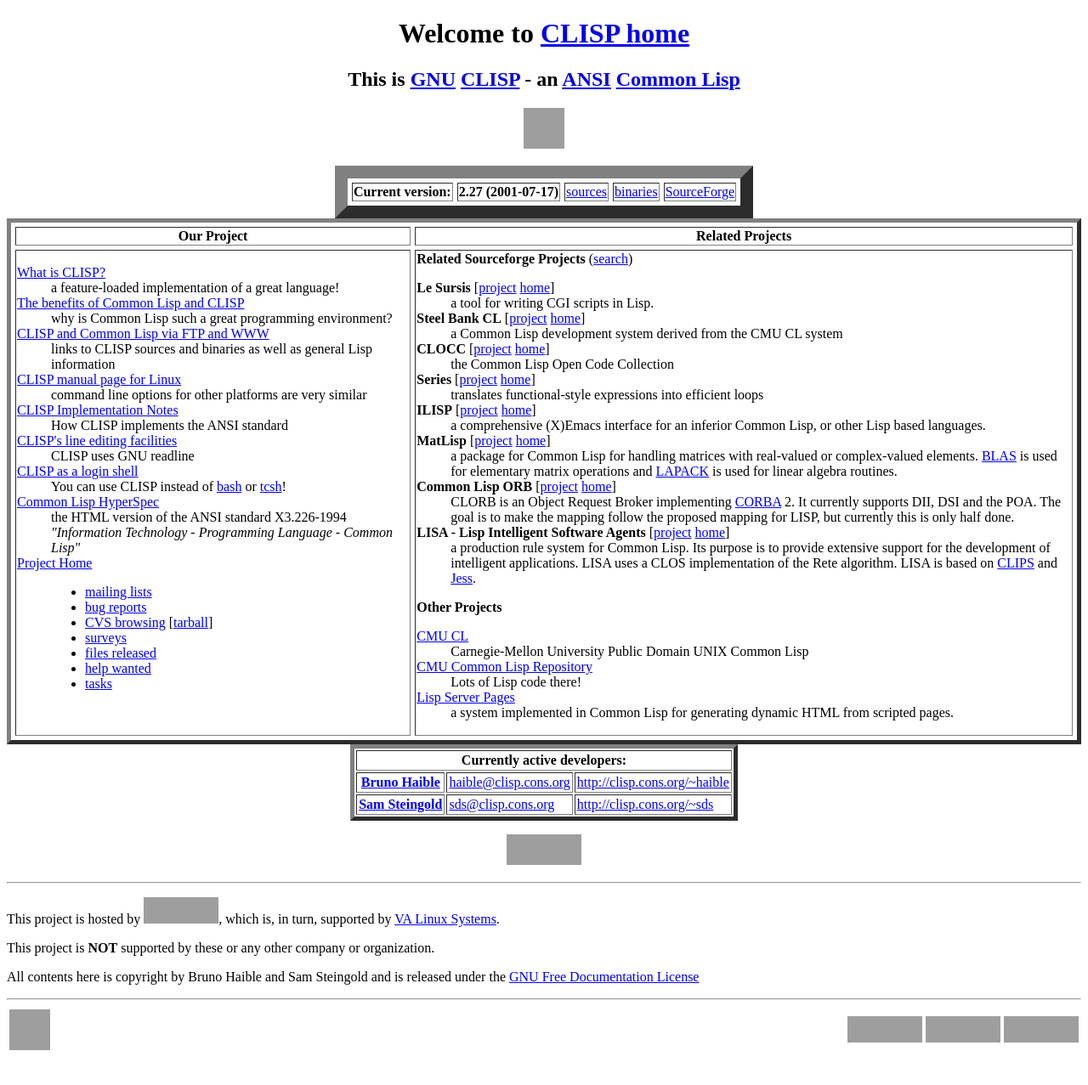
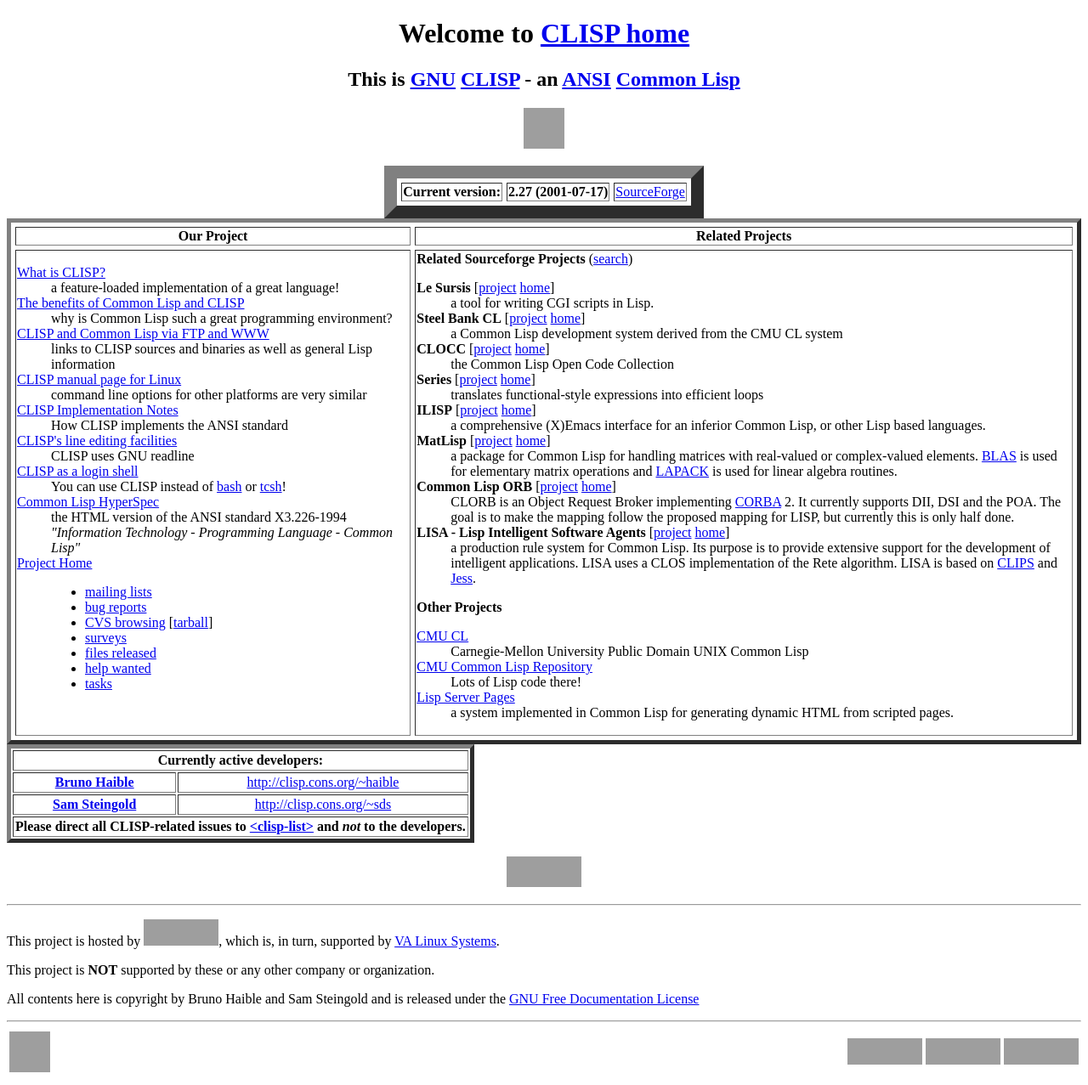
Before and after one commit to gnu-mirror-unofficial/clisp, a PHP site: page / in a window 1280 px wide. Shown: the whole page at 85% size. Before the commit the page ends 1236 px from the top, so only its background shows below. Run offline with PHP 8.4, Linux system fonts and the light colour scheme; grey boxes are pictures that could not be loaded.

Commit message:
cons.org is dead - comment it out

```diff
--- a/index.php
+++ b/index.php
@@ -31,10 +31,12 @@
 
 <table align="center" cellspacing="5" border="15">
 <tr><th>Current version:</th><th>2.27 (2001-07-17)</th>
+<!--
 <td><a href="ftp://clisp.cons.org/pub/lisp/clisp/source/latest/"
        >sources</a></td>
 <td><a href="ftp://clisp.cons.org/pub/lisp/clisp/binaries/latest/"
        >binaries</a></td>
+-->
 <td><a href="ftp://clisp.sourceforge.net/pub/clisp/latest/"
        >SourceForge</a></td>
 </tr></table>
@@ -151,21 +153,20 @@
  </td></tr>
 </table>
 
-<table align="center" cellpadding="2" border="5">
-<tr><th colspan="3">Currently active developers:</th></tr>
-<tr><th><a
-     href="http://sourceforge.net/developer/index.php?form_dev=5923">Bruno
-     Haible</a></th>
-    <td><a href="mailto:haible@clisp.cons.org">haible@clisp.cons.org</a></td>
-    <td><a
-     href="http://clisp.cons.org/~haible">http://clisp.cons.org/~haible</a>
- </td></tr>
-<tr><th><a
-     href="http://sourceforge.net/developer/index.php?form_dev=5735">Sam
-     Steingold</a></th>
-    <td><a href="mailto:sds@clisp.cons.org">sds@clisp.cons.org</a></td>
-    <td><a href="http://clisp.cons.org/~sds">http://clisp.cons.org/~sds</a>
- </td></tr></table>
+<table align="cener" cellpadding="2" border="5">
+<tr><th colspan="2">Currently active developers:</th></tr>
+<tr><th><a href="http://sf.net/users/haible">Bruno Haible</a></th>
+ <td align="center">
+  <a href="http://clisp.cons.org/~haible">http://clisp.cons.org/~haible</a>
+</td></tr>
+<tr><th><a href="http://sf.net/users/sds">Sam Steingold</a></th>
+ <td align="center">
+  <a href="http://clisp.cons.org/~sds">http://clisp.cons.org/~sds</a>
+</td></tr>
+<tr><th colspan="2">Please direct all CLISP-related issues to
+<a href="http://lists.sourceforge.net/mailman/listinfo/clisp-list"
+ >&lt;clisp-list&gt;</a> and <em>not</em> to the developers.
+ </th></tr></table>
 
 <p class="center"><a href="http://petition.eurolinux.org"><img
 src="patent_button.gif" width="88" height="36" alt="no patents"/></a></p>
```
